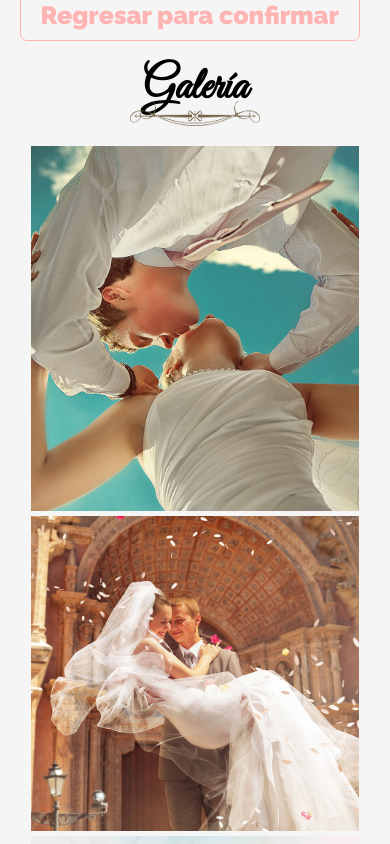
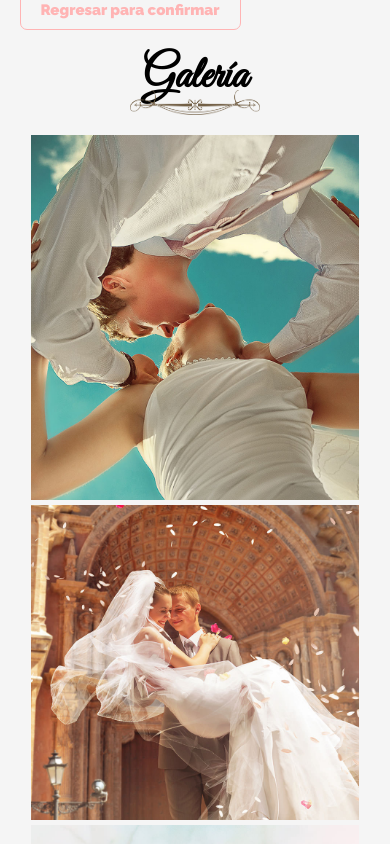
Before and after one commit to Jhoel24/invitacion_boda_2022, a React (Vite) app: page /galeria in a window 390 px wide. Shown: the top 844 px of the page. Built offline with nearby package versions, Linux system fonts and the light colour scheme.

Commit message:
inicio a 100vh

```diff
--- a/src/index.css
+++ b/src/index.css
@@ -49,11 +49,11 @@ html {
   background-attachment: fixed;
 }
 
-@media (max-width: 800px){
+/* @media (max-width: 800px){
   .contenido-banner {
     min-height: 600px;
   }
-}
+} */
 
 .fondo-banner {
   position: absolute;
@@ -131,6 +131,12 @@ html {
   padding: 1rem 2rem;
   border: 1px solid var(--rosado);
   border-radius: 7px;
+}
+
+@media (max-width: 768px) {
+  .regresar{
+    font-size: 1.5rem;
+  }
 }
 
 img {
```
